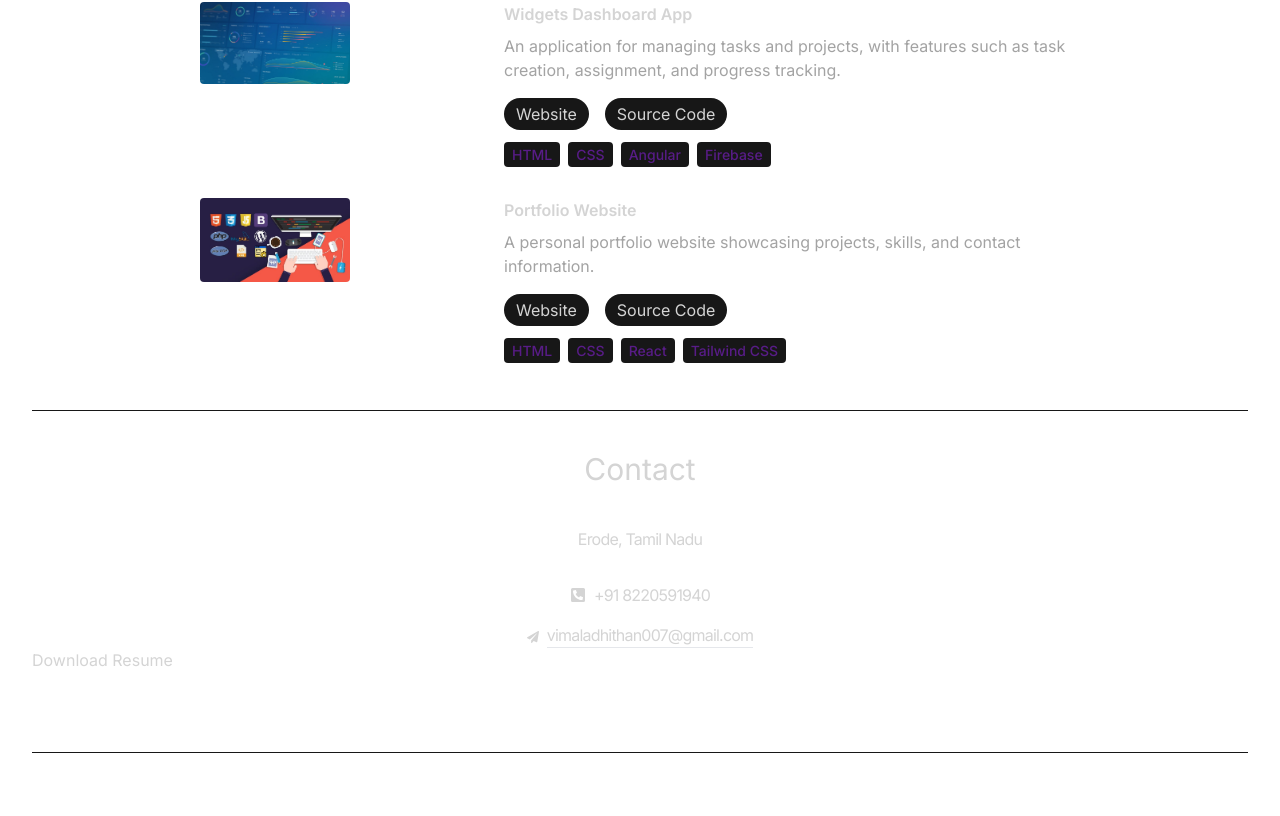
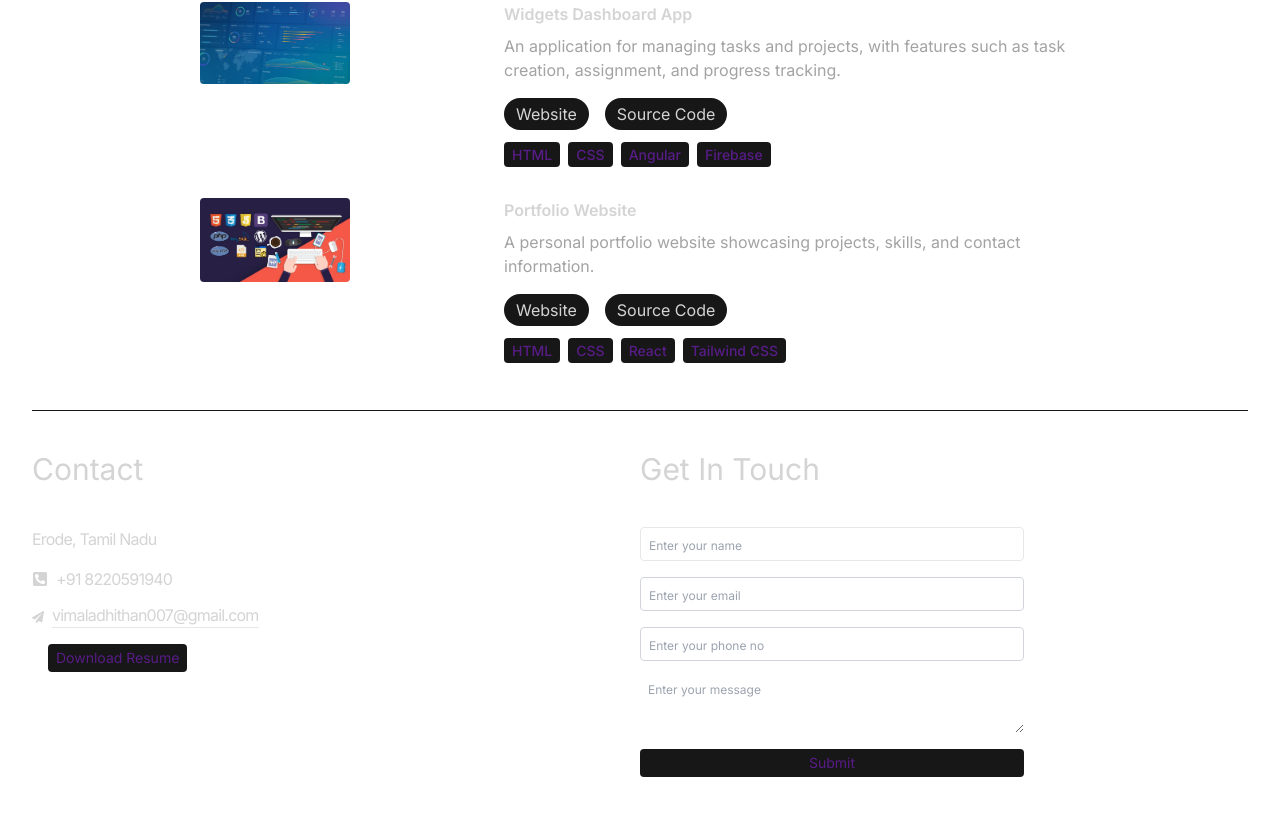
Before and after one commit to svimaladhithan/Portfolio, a React (Vite) app: page / in a window 1280 px wide. Shown: the part 2905-3721 px from the top of the page. Before the commit the page ends 3658 px from the top, so only its background shows below. Built offline with nearby package versions, Linux system fonts and the light colour scheme.

Commit message:
contact and get in touch updated

```diff
--- a/package.json
+++ b/package.json
@@ -10,6 +10,7 @@
     "preview": "vite preview"
   },
   "dependencies": {
+    "emailjs-com": "^3.2.0",
     "framer-motion": "^11.5.4",
     "react": "^18.3.1",
     "react-dom": "^18.3.1",
--- a/src/Components/Contact.jsx
+++ b/src/Components/Contact.jsx
@@ -1,37 +1,146 @@
-import React from 'react';
-import {motion} from "framer-motion";
+import React, { useRef } from "react";
+import { motion } from "framer-motion";
 import { FaPaperPlane } from "react-icons/fa";
 import { FaPhoneSquareAlt } from "react-icons/fa";
-import Resume from "../Assets/Projects/Vimaladhithan_Resume.pdf"
+import Resume from "../Assets/Projects/Vimaladhithan_Resume.pdf";
+import emailjs from "emailjs-com";
 
-const Contact = ({contact}) => {
+const Contact = ({ contact }) => {
+  const formRef = useRef(null);
+  const handleSubmit = (e) => {
+    e.preventDefault();
+    emailjs
+      .sendForm(
+        "service_k343j2j",
+        "template_dqyjl6k",
+        e.target,
+        "cR0qTjIWh2tZXVLGL"
+      )
+      .then(
+        (result) => {
+          console.log(result.text);
+          alert("Message sent successfully!");
+          if (formRef.current) {
+            formRef.current.reset();
+          }
+        },
+        (error) => {
+          console.log(error.text);
+          alert("Failed to send message.");
+        }
+      );
+  };
   return (
-        <div className='border-b border-neutral-900 pb-20'>
+    <div className="flex flex-col lg:flex-row justify-between">
+      <div className="flex-1 border-b border-neutral-900 pb-20">
+        <motion.h1
+          whileInView={{ opacity: 1, y: 0 }}
+          initial={{ opacity: 0, y: -100 }}
+          transition={{ duration: 0.5 }}
+          className="my-10 text-3xl"
+        >
+          Contact
+        </motion.h1>
+        <div className="tracking-tighter">
+          <motion.p
+            whileInView={{ opacity: 1, x: 0 }}
+            initial={{ opacity: 0, x: -100 }}
+            transition={{ duration: 1 }}
+            className="my-4"
+          >
+            {contact.address}
+          </motion.p>
+          <motion.div
+            whileInView={{ opacity: 1, x: 0 }}
+            initial={{ opacity: 0, x: -100 }}
+            transition={{ duration: 1 }}
+            className="flex mb-3"
+          >
+            <FaPhoneSquareAlt className="mt-1 mr-2" />
+            <p>{contact.phoneNo}</p>
+          </motion.div>
+          <motion.div
+
+          whileInView={{ opacity: 1, x: 0 }}
+          initial={{ opacity: 0, x: -100 }}
+          transition={{ duration: 1 }}
+          className="flex">
+            <FaPaperPlane className="mr-2 mt-2 size-3" />
+            <a href={`mailto:${contact.email}`} className="border-b mb-4">
+              {contact.email}
+            </a>
+          </motion.div>
+        </div>
+        <motion.div  whileInView={{ opacity: 1, x: 0 }}
+            initial={{ opacity: 0, x: -100 }}
+            transition={{ duration: 1 }}>
+          <button className="ml-4 px-2 py-1 text-sm text-purple-900 bg-neutral-900 rounded">
+            <a href={Resume} download>
+              Download Resume
+            </a>
+          </button>
+        </motion.div>
+      </div>
+      <div className="flex-1 border-b border-neutral-900 pb-20">
         <motion.h1
         whileInView={{opacity:1, y:0}}
-            initial={{opacity:0, y:-100}}
-            transition={{duration:0.5}}
-            className='my-10 text-center text-3xl'>Contact
-            </motion.h1>
-            <div className='text-center tracking-tighter'>
-                <motion.p
-                 whileInView={{opacity:1, x:0}}
-                 initial={{opacity:0, x:-100}}
+        initial={{opacity:0,y: -100}}
         transition={{duration:1}}
-                className='my-4'>{contact.address}</motion.p>
-                <motion.div
-                 whileInView={{opacity:1, x:0}}
-                 initial={{opacity:0, x:100}}
-                 transition={{duration:1}}
-                className='flex justify-center'><FaPhoneSquareAlt className='mt-5 mr-2'/>
-                <p
-                className='my-4'>{contact.phoneNo}</p></motion.div>
-                <div className='flex justify-center'><FaPaperPlane className='mr-2 mt-2 size-3'/>
-                <a href='#' className='border-b'>{contact.email}</a></div>
+        className="my-10 text-3xl">Get In Touch</motion.h1>
+        <form
+          ref={formRef}
+          onSubmit={handleSubmit}
+          className="flex flex-col justify-between space-y-4"
+        >
+          <motion.input
+          whileInView={{ opacity: 1, x: 0 }}
+          initial={{ opacity: 0, x: 100 }}
+          transition={{ duration: 1 }}
+            type="text"
+            name="from_name"
+            placeholder="Enter your name"
+            className="rounded custom-placeholder max-w-sm px-2 py-1 w-full border text-black"
+            required
+          />
 
-            </div>
-            <div>
-                <button><a href={Resume} download>Download Resume</a></button>
+          <motion.input
+          whileInView={{ opacity: 1, x: 0 }}
+          initial={{ opacity: 0, x: 100 }}
+          transition={{ duration: 1 }}
+            type="text"
+            name="from_email"
+            placeholder="Enter your email"
+            className="rounded custom-placeholder max-w-sm px-2 py-1 w-full border text-black border-gray-300"
+            required
+          />
+          <motion.input
+          whileInView={{ opacity: 1, x: 0 }}
+          initial={{ opacity: 0, x: 100 }}
+          transition={{ duration: 1 }}
+            type="number"
+            name="phone"
+            placeholder="Enter your phone no"
+            className="rounded custom-placeholder max-w-sm px-2 py-1 w-full border text-black border-gray-300"
+            required
+          />
+          <motion.textarea
+          whileInView={{ opacity: 1, x: 0 }}
+          initial={{ opacity: 0, x: 100 }}
+          transition={{ duration: 1 }}
+            name="message"
+            className="rounded custom-placeholder max-w-sm w-full px-2 py-1 text-black"
+            placeholder="Enter your message" required
+          />
+          <motion.button
+          whileInView={{ opacity: 1, x: 0 }}
+          initial={{ opacity: 0, x: 100 }}
+          transition={{ duration: 1 }}
+            className="flex max-w-sm justify-center mt-4 px-2 py-1 text-sm text-purple-900 bg-neutral-900 rounded"
+            type="submit"
+          >
+            Submit
+          </motion.button>
+        </form>
       </div>
     </div>
   );
--- a/src/index.css
+++ b/src/index.css
@@ -7,3 +7,7 @@
 :root{
     font-family: "Inter", sans-serif;
 }
+
+.custom-placeholder::placeholder {
+    font-size: 12px; /* Adjust the font size as needed */
+  }
```
Also changed, not shown: 1 other file (tests, documents, lock files or other folders). Lines whose indentation alone changed are shown as unchanged.
